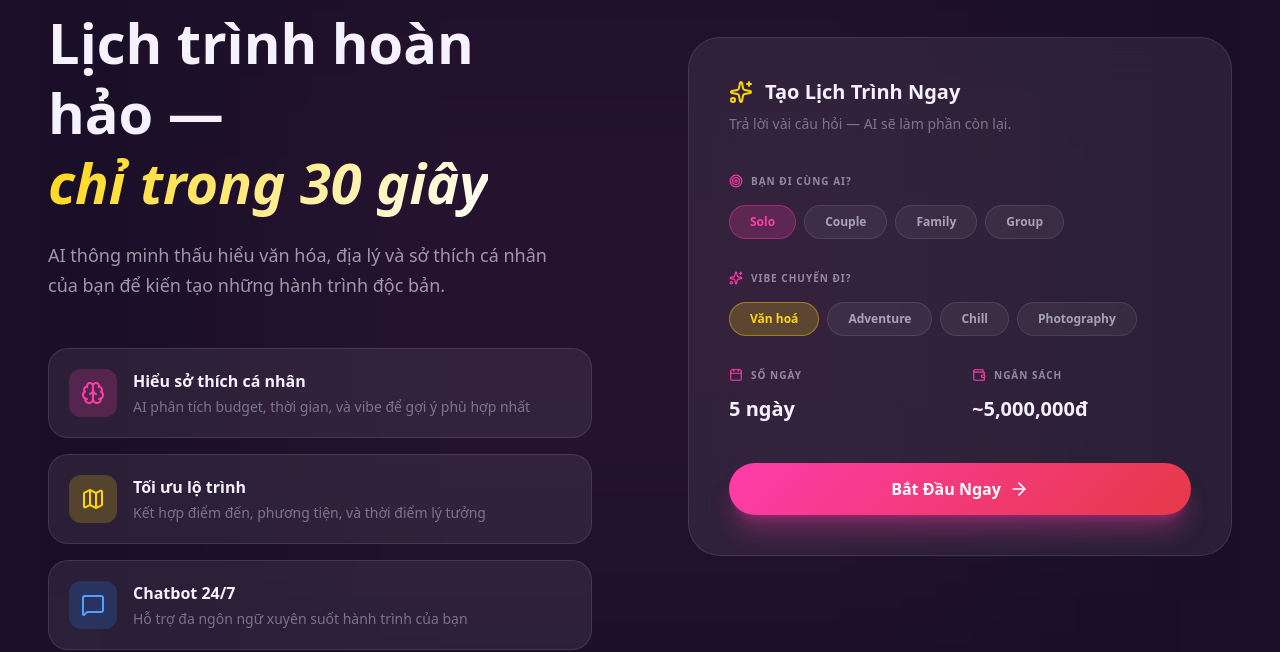
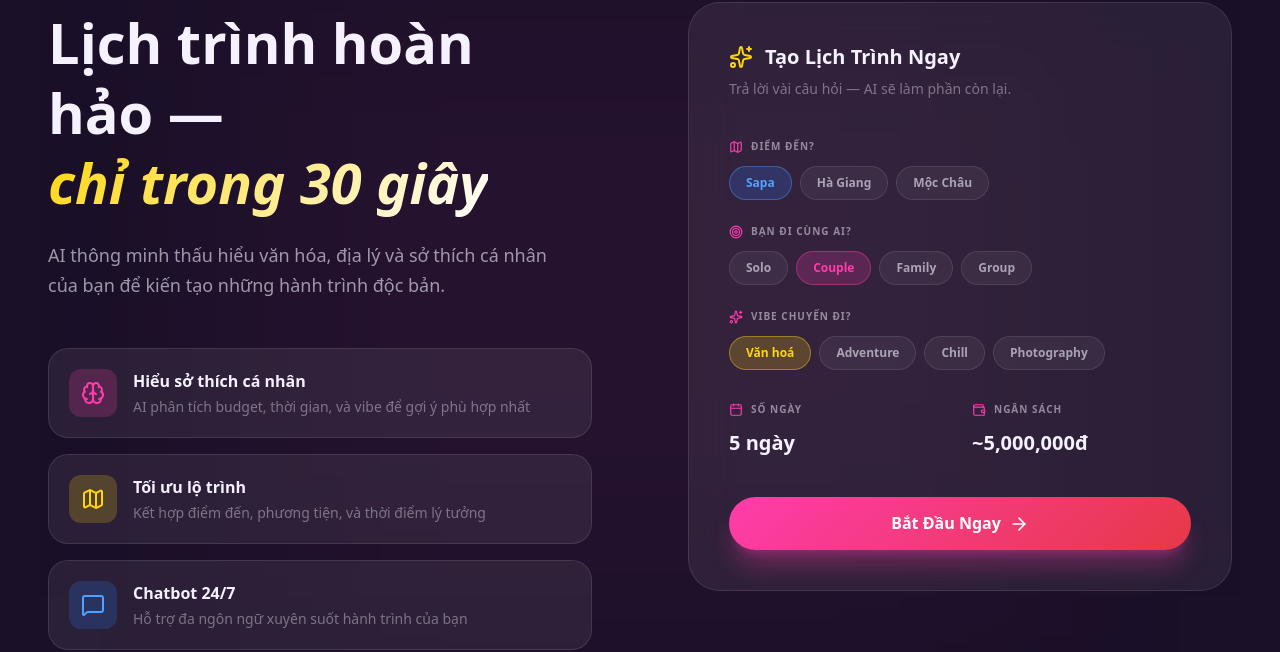
Before and after one commit to Ansociuu/ethno-discovery, a Next.js app in the folder frontend/: page / in a window 1280 px wide. Shown: the part 2168-2820 px from the top of the page. Built offline with nearby package versions, Linux system fonts and the light colour scheme; no server answers.

Commit message:
feat(ai): make homepage ai teaser interactive with one-click generation

```diff
--- a/frontend/app/ai-planner/page.tsx
+++ b/frontend/app/ai-planner/page.tsx
@@ -1,5 +1,5 @@
 "use client";
-import { useState, useRef } from "react";
+import { useState, useRef, useEffect } from "react";
 import { Sparkles, Send, Loader2, Save, Download } from "lucide-react";
 import { Navbar } from "@/components/layout/Navbar";
 import { Footer } from "@/components/layout/Footer";
@@ -27,6 +27,41 @@ export default function AIPlannerPage() {
   const [parsedResult, setParsedResult] = useState<any>(null);
   const [chatMessage, setChatMessage] = useState("");
   const streamRef = useRef<string>("");
+  const [autoStart, setAutoStart] = useState(false);
+
+  useEffect(() => {
+    if (typeof window !== "undefined") {
+      const params = new URLSearchParams(window.location.search);
+      const destination = params.get("destination");
+      const companion = params.get("companion");
+      const vibe = params.get("vibe");
+      const days = params.get("days");
+      const budget = params.get("budget");
+      const auto = params.get("auto");
+
+      if (destination || vibe) {
+        setForm(f => ({
+          ...f,
+          province: destination || f.province,
+          interests: vibe && !f.interests.includes(vibe) ? [...f.interests, vibe] : f.interests,
+          duration: days ? parseInt(days) : f.duration,
+          budget: budget ? parseInt(budget) : f.budget,
+          groupSize: companion === "Solo" ? 1 : companion === "Couple" ? 2 : companion === "Family" ? 4 : companion === "Group" ? 6 : f.groupSize,
+        }));
+      }
+
+      if (auto === "true") {
+        setAutoStart(true);
+      }
+    }
+  }, []);
+
+  useEffect(() => {
+    if (autoStart && isAuthenticated && form.province) {
+      handleGenerate();
+      setAutoStart(false);
+    }
+  }, [autoStart, isAuthenticated, form.province]);
 
   const toggleInterest = (interest: string) => {
     setForm(f => ({
--- a/frontend/components/sections/AIPlannerTeaser.tsx
+++ b/frontend/components/sections/AIPlannerTeaser.tsx
@@ -1,4 +1,6 @@
 "use client";
+import { useState } from "react";
+import { useRouter } from "next/navigation";
 import Link from "next/link";
 import {
   Sparkles,
@@ -17,10 +19,27 @@ const AI_FEATURES = [
   { icon: MessageSquare, color: "bg-blue-500/20 text-blue-400", title: "Chatbot 24/7", desc: "Hỗ trợ đa ngôn ngữ xuyên suốt hành trình của bạn" },
 ];
 
+const DESTINATIONS = ["Sapa", "Hà Giang", "Mộc Châu"];
 const TRAVEL_TYPES = ["Solo", "Couple", "Family", "Group"];
 const VIBES = ["Văn hoá", "Adventure", "Chill", "Photography"];
 
 export function AIPlannerTeaser() {
+  const router = useRouter();
+  const [destination, setDestination] = useState("Sapa");
+  const [companion, setCompanion] = useState("Couple");
+  const [vibe, setVibe] = useState("Văn hoá");
+
+  const handleStart = () => {
+    const query = new URLSearchParams({
+      destination,
+      companion,
+      vibe,
+      days: "5",
+      budget: "5000000",
+      auto: "true"
+    });
+    router.push(`/ai-planner?${query.toString()}`);
+  };
   return (
     <div className="fade-up relative overflow-hidden py-24 px-6 md:px-12 bg-midnight">
       {/* Background glow */}
@@ -64,15 +83,31 @@ export function AIPlannerTeaser() {
             </div>
             <p className="text-white/40 text-sm mb-10">Trả lời vài câu hỏi — AI sẽ làm phần còn lại.</p>
 
+            {/* Destination */}
+            <div className="mb-6">
+              <label className="flex items-center gap-2 text-[10px] font-bold uppercase tracking-widest text-white/50 mb-3">
+                <Map size={14} className="text-pink" /> Điểm đến?
+              </label>
+              <div className="flex flex-wrap gap-2">
+                {DESTINATIONS.map((d) => (
+                  <button key={d} onClick={() => setDestination(d)} className={`px-4 py-2 rounded-full text-xs font-bold border transition-all ${
+                    destination === d ? "bg-blue-500/20 border-blue-400/40 text-blue-400" : "bg-white/5 border-white/10 text-white/60 hover:border-white/30"
+                  }`}>
+                    {d}
+                  </button>
+                ))}
+              </div>
+            </div>
+
             {/* Travel Type */}
-            <div className="mb-8">
-              <label className="flex items-center gap-2 text-[10px] font-bold uppercase tracking-widest text-white/50 mb-4">
+            <div className="mb-6">
+              <label className="flex items-center gap-2 text-[10px] font-bold uppercase tracking-widest text-white/50 mb-3">
                 <Target size={14} className="text-pink" /> Bạn đi cùng ai?
               </label>
               <div className="flex flex-wrap gap-2">
-                {TRAVEL_TYPES.map((t, i) => (
-                  <button key={t} className={`px-5 py-2 rounded-full text-xs font-bold border transition-all ${
-                    i === 0 ? "bg-pink/20 border-pink/40 text-pink" : "bg-white/5 border-white/10 text-white/60 hover:border-white/30"
+                {TRAVEL_TYPES.map((t) => (
+                  <button key={t} onClick={() => setCompanion(t)} className={`px-4 py-2 rounded-full text-xs font-bold border transition-all ${
+                    companion === t ? "bg-pink/20 border-pink/40 text-pink" : "bg-white/5 border-white/10 text-white/60 hover:border-white/30"
                   }`}>
                     {t}
                   </button>
@@ -82,13 +117,13 @@ export function AIPlannerTeaser() {
 
             {/* Vibe */}
             <div className="mb-8">
-              <label className="flex items-center gap-2 text-[10px] font-bold uppercase tracking-widest text-white/50 mb-4">
+              <label className="flex items-center gap-2 text-[10px] font-bold uppercase tracking-widest text-white/50 mb-3">
                 <Sparkles size={14} className="text-pink" /> Vibe chuyến đi?
               </label>
               <div className="flex flex-wrap gap-2">
-                {VIBES.map((v, i) => (
-                  <button key={v} className={`px-5 py-2 rounded-full text-xs font-bold border transition-all ${
-                    i === 0 ? "bg-amber/20 border-amber/40 text-amber" : "bg-white/5 border-white/10 text-white/60 hover:border-white/30"
+                {VIBES.map((v) => (
+                  <button key={v} onClick={() => setVibe(v)} className={`px-4 py-2 rounded-full text-xs font-bold border transition-all ${
+                    vibe === v ? "bg-amber/20 border-amber/40 text-amber" : "bg-white/5 border-white/10 text-white/60 hover:border-white/30"
                   }`}>
                     {v}
                   </button>
@@ -111,9 +146,9 @@ export function AIPlannerTeaser() {
               </div>
             </div>
 
-            <Link href="/ai-planner" className="btn-primary w-full py-5 rounded-2xl justify-center font-black text-lg no-underline shadow-xl shadow-pink/30 hover:shadow-pink/50 transition-all">
+            <button onClick={handleStart} className="btn-primary w-full py-5 rounded-2xl flex justify-center items-center gap-2 font-black text-lg shadow-xl shadow-pink/30 hover:shadow-pink/50 transition-all">
               Bắt Đầu Ngay <ArrowRight size={20} />
-            </Link>
+            </button>
           </div>
         </div>
       </div>
```
